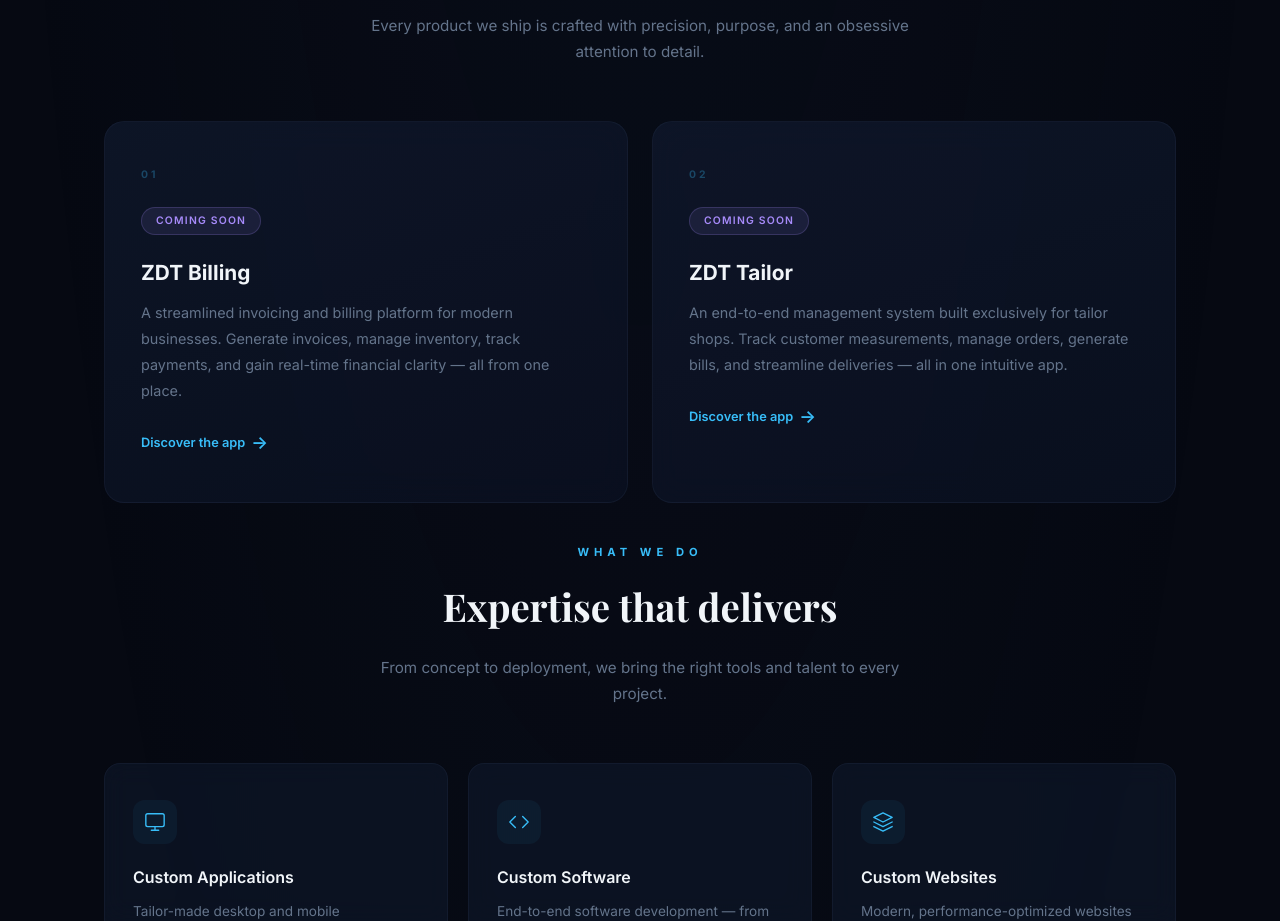
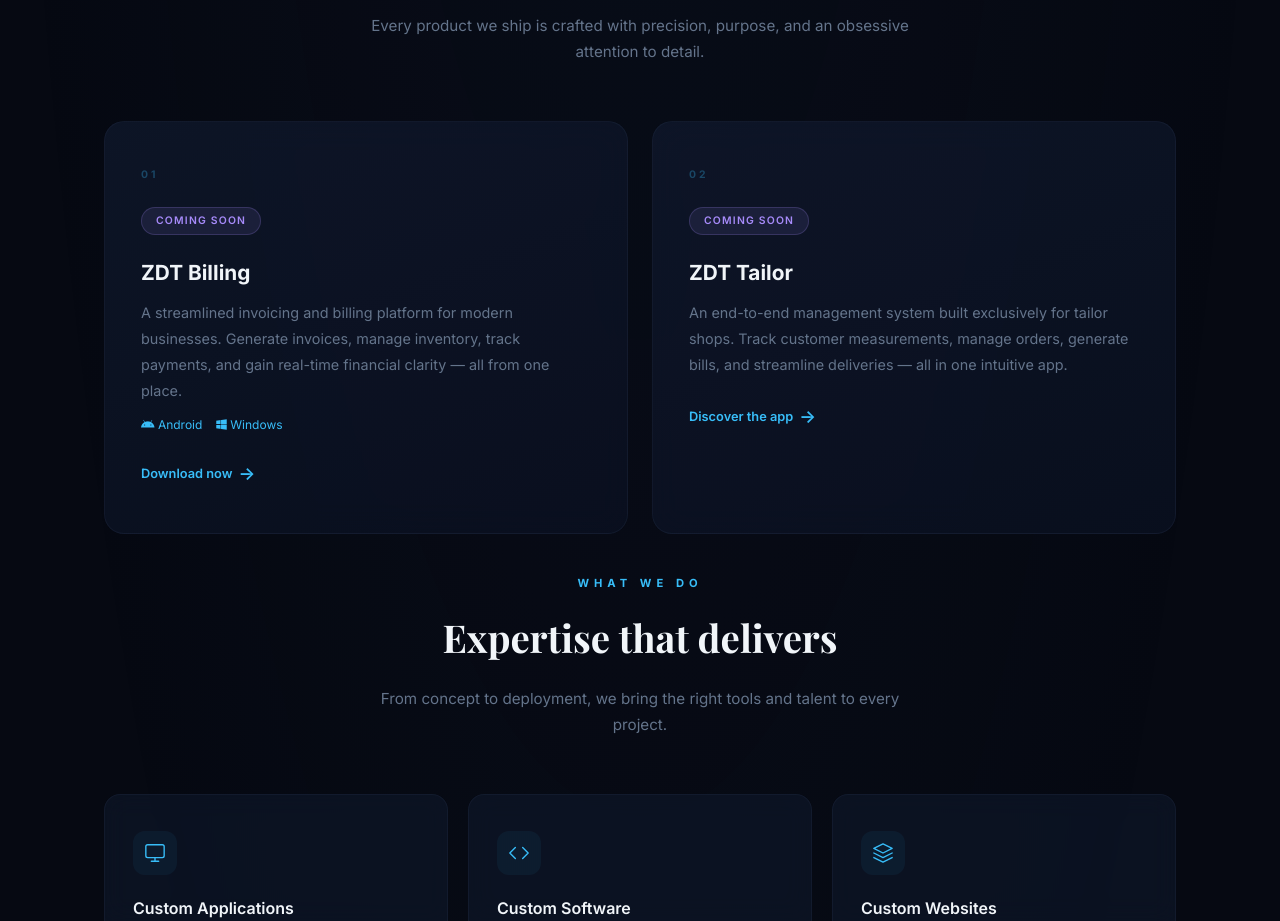
Before and after one commit to shampanchal66/0D-Technalogies, a website: page index.html in a window 1280 px wide. Shown: the part 918-1839 px from the top of the page. Drawn offline with nearby package versions, Linux system fonts and the light colour scheme; a web font is replaced by a local one.

Commit message:
Update Our Work section to show ZDT Billing Windows + Android

```diff
--- a/index.html
+++ b/index.html
@@ -30,6 +30,7 @@
     <link rel="preconnect" href="https://fonts.googleapis.com">
     <link rel="preconnect" href="https://fonts.gstatic.com" crossorigin>
     <link href="https://fonts.googleapis.com/css2?family=Inter:wght@300;400;500;600;700;800;900&family=Playfair+Display:ital,wght@0,600;0,700;1,600&display=swap" rel="stylesheet">
+    <link rel="stylesheet" href="https://cdnjs.cloudflare.com/ajax/libs/font-awesome/6.5.0/css/all.min.css">
 
     <script type="application/ld+json">
     {
@@ -582,7 +583,8 @@
                         <span class="badge">Coming Soon</span>
                         <h2>ZDT Billing</h2>
                         <p>A streamlined invoicing and billing platform for modern businesses. Generate invoices, manage inventory, track payments, and gain real-time financial clarity — all from one place.</p>
-                        <span class="cta">Discover the app</span>
+                        <p style="margin-top:10px;font-size:0.75rem;color:var(--accent-cyan);display:flex;gap:14px"><span><i class="fab fa-android"></i> Android</span><span><i class="fab fa-windows"></i> Windows</span></p>
+                        <span class="cta">Download now</span>
                     </a>
                     <a href="zdt-tailor.html" class="card" aria-label="ZDT Tailor details">
                         <p class="card-number">02</p>
```
